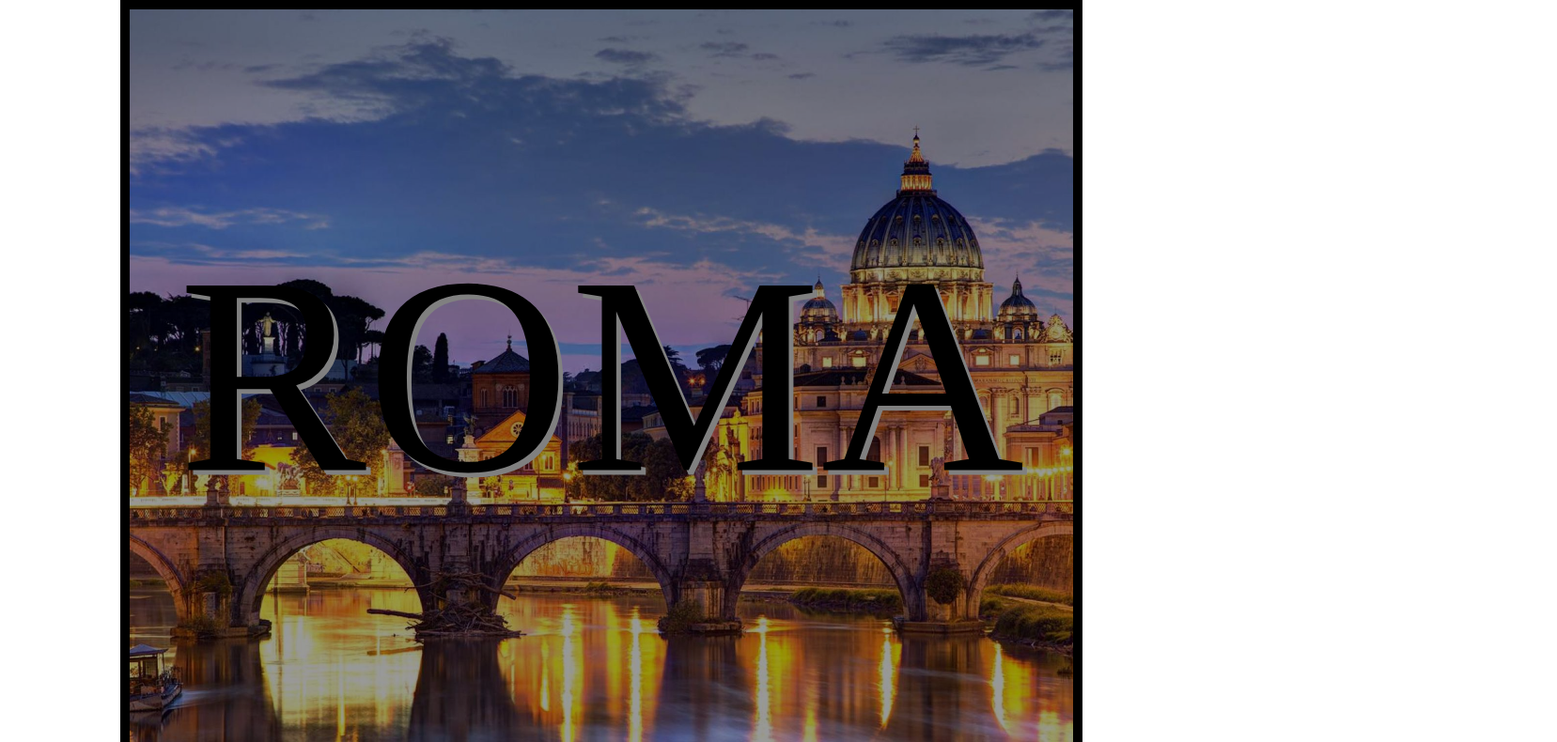
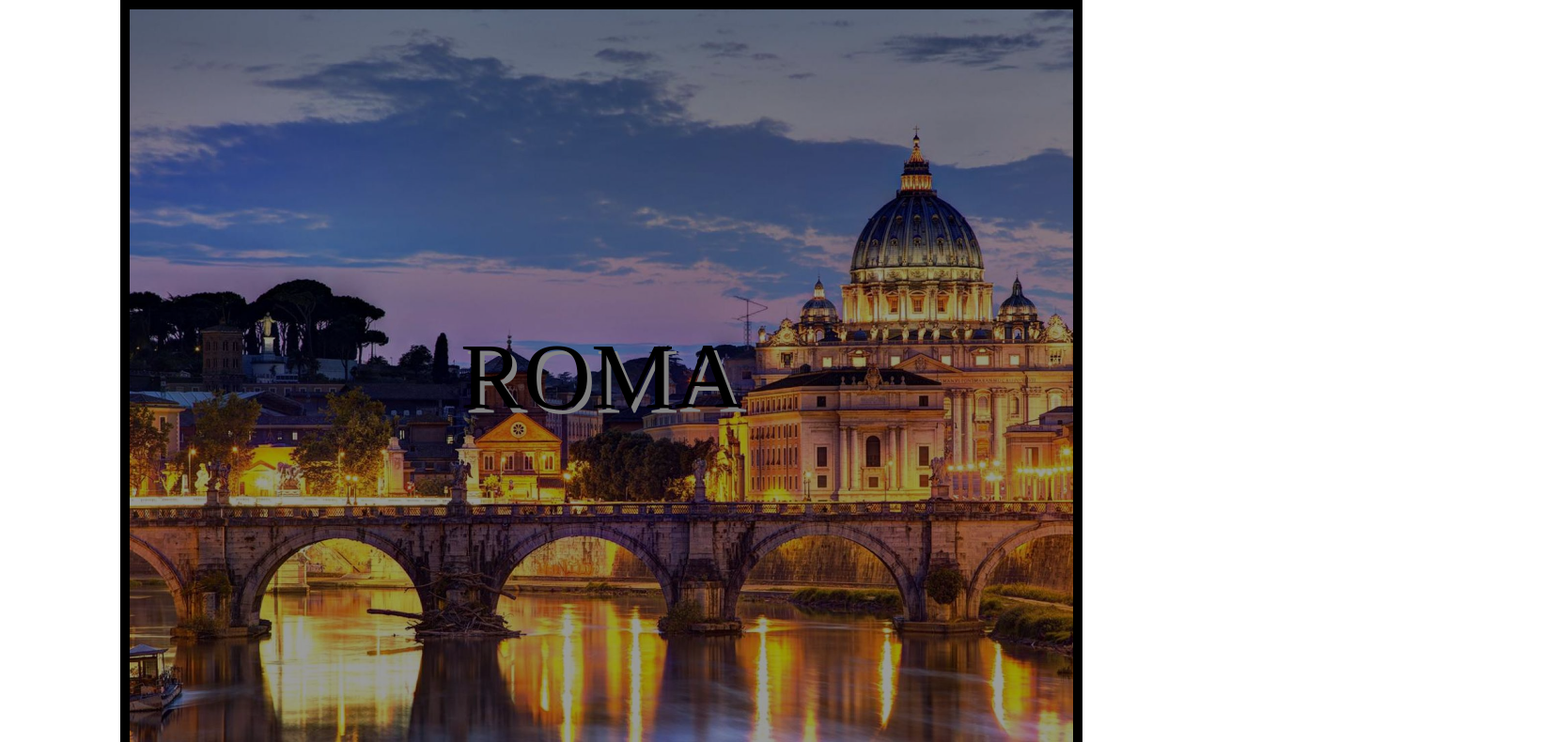
Before and after one commit to MATVEN/htmlcss-airbnb, a plain HTML site: page index.html in a window 1280 px wide. Shown: the top 790 px of the page at 94% size, 1657 px wide, since content can reach past the window. Drawn offline with Linux system fonts and the light colour scheme.

Commit message:
edit size name

```diff
--- a/css/main.css
+++ b/css/main.css
@@ -51,7 +51,7 @@
 /* name style */
 .cityname{
   color: black;
-  font-size: 300px;
+  font-size: 100px;
   position: absolute;
   left: 50%;
   top:50%;
```
